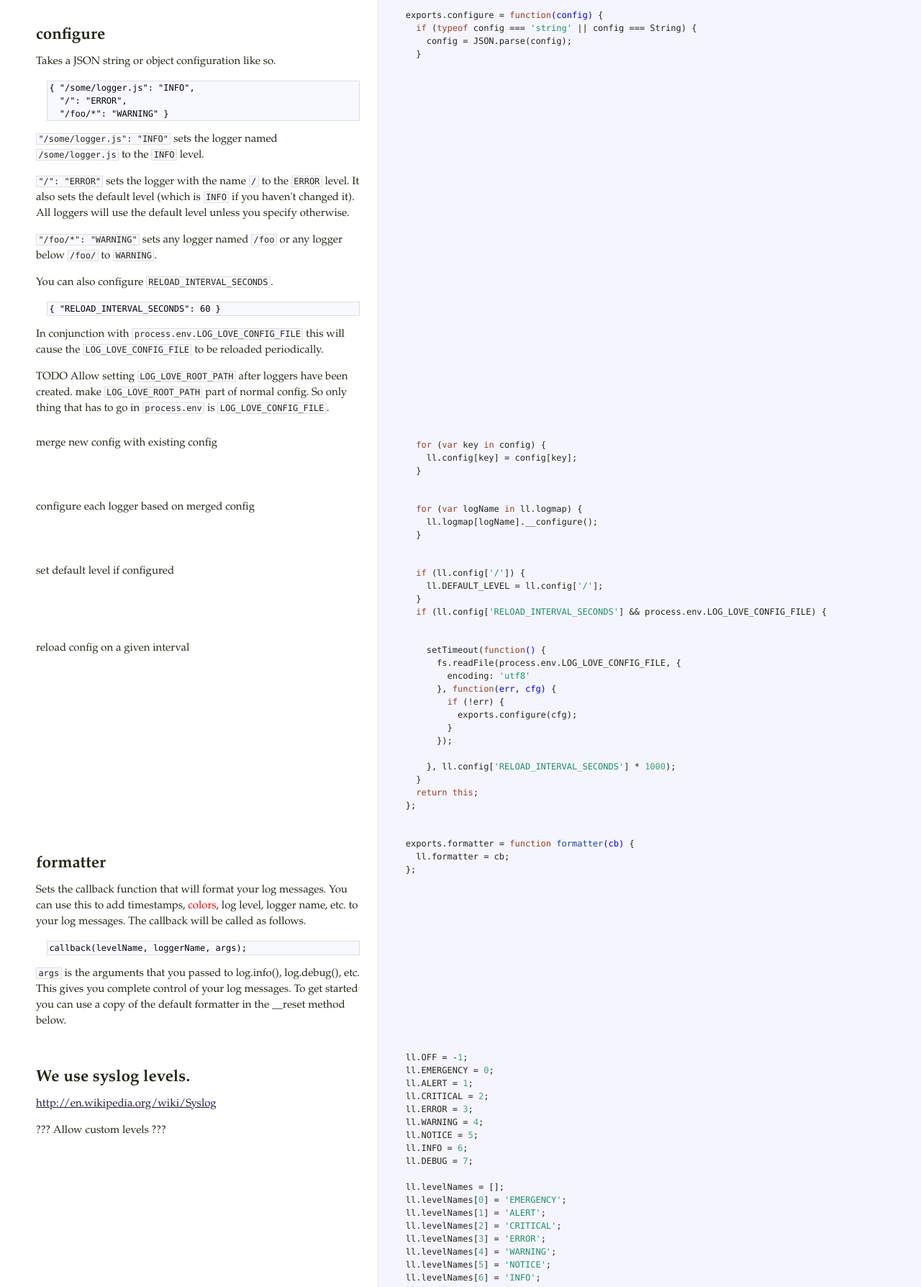
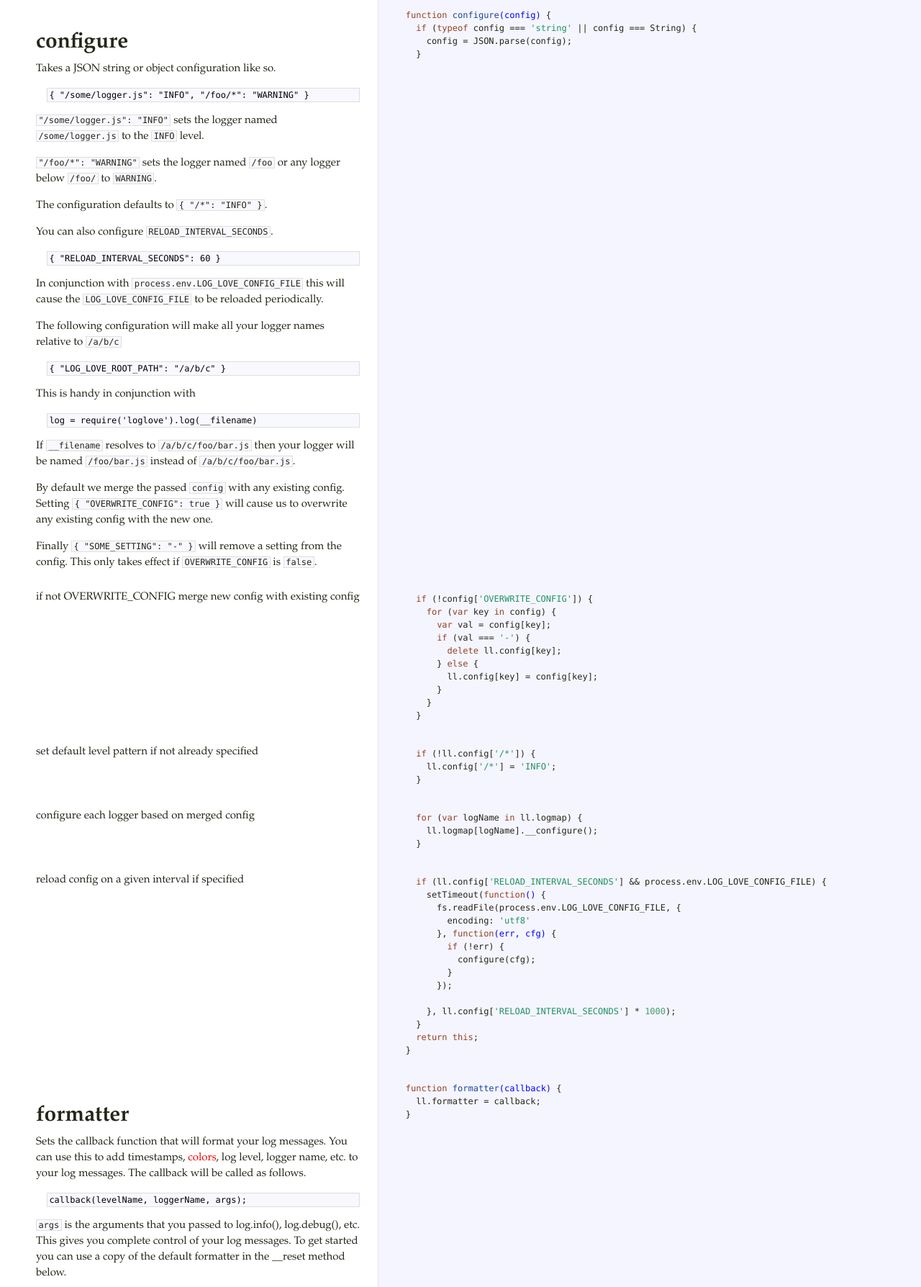
Before and after one commit to cold-storage/loglove, a website: page doc/loglove.html in a window 1280 px wide. Shown: the part 1012-2800 px from the top of the page at 72% size. Drawn offline with Linux system fonts and the light colour scheme.

Commit message:
v5 OVERWRITE_CONFIG, remove config, etc.
cleanup.

```diff
--- a/doc/loglove.html
+++ b/doc/loglove.html
@@ -35,7 +35,7 @@ to <code>require(&#39;loglove&#39;).configure()</code></p>
 <p>You can easily set your logger names to the source file name.</p>
 <pre><code>log = require(&#39;loglove&#39;).log(__filename)</code></pre>
 <p>If you use this method you probably want to set the <code>LOG_LOVE_ROOT_PATH</code>
-environment variable to the base path of your app so your logger names
+config value to the base path of your app so your logger names
 are relative to that.</p>
 <p>You can safely use loglove in library modules provided you use hard coded
 log names and specify <code>OFF</code> as the level.</p>
@@ -66,30 +66,35 @@ john curleya johnandkerri littleroundthing com</p>
               <div class="pilwrap ">
                 <a class="pilcrow" href="#section-2">&#182;</a>
               </div>
-              <h2 id="configure">configure</h2>
+              <h1 id="configure">configure</h1>
 <p>Takes a JSON string or object configuration like so.</p>
-<pre><code>{ &quot;/some/logger.js&quot;: &quot;INFO&quot;,
-  &quot;/&quot;: &quot;ERROR&quot;,
-  &quot;/foo/*&quot;: &quot;WARNING&quot; }</code></pre>
+<pre><code>{ &quot;/some/logger.js&quot;: &quot;INFO&quot;, &quot;/foo/*&quot;: &quot;WARNING&quot; }</code></pre>
 <p><code>&quot;/some/logger.js&quot;: &quot;INFO&quot;</code> sets the logger named <code>/some/logger.js</code>
 to the <code>INFO</code> level.</p>
-<p><code>&quot;/&quot;: &quot;ERROR&quot;</code> sets the logger with the name <code>/</code> to the <code>ERROR</code>
-level. It also sets the default level (which is <code>INFO</code> if you haven&#39;t
-changed it). All loggers will use the default level unless you specify
-otherwise.</p>
-<p><code>&quot;/foo/*&quot;: &quot;WARNING&quot;</code> sets any logger named <code>/foo</code> or any logger
+<p><code>&quot;/foo/*&quot;: &quot;WARNING&quot;</code> sets the logger named <code>/foo</code> or any logger
 below <code>/foo/</code> to <code>WARNING</code>.</p>
+<p>The configuration defaults to <code>{ &quot;/*&quot;: &quot;INFO&quot; }</code>.</p>
 <p>You can also configure <code>RELOAD_INTERVAL_SECONDS</code>.</p>
 <pre><code>{ &quot;RELOAD_INTERVAL_SECONDS&quot;: 60 }</code></pre>
 <p>In conjunction with <code>process.env.LOG_LOVE_CONFIG_FILE</code> this will cause
 the <code>LOG_LOVE_CONFIG_FILE</code> to be reloaded periodically.</p>
-<p>TODO Allow setting <code>LOG_LOVE_ROOT_PATH</code> after loggers have been created.
-make <code>LOG_LOVE_ROOT_PATH</code> part of normal config. So only thing that
-has to go in <code>process.env</code> is <code>LOG_LOVE_CONFIG_FILE</code>.</p>
+<p>The following configuration will make all your logger names relative
+to <code>/a/b/c</code></p>
+<pre><code>{ &quot;LOG_LOVE_ROOT_PATH&quot;: &quot;/a/b/c&quot; }</code></pre>
+<p>This is handy in conjunction with</p>
+<pre><code>log = require(&#39;loglove&#39;).log(__filename)</code></pre>
+<p>If <code>__filename</code>
+resolves to <code>/a/b/c/foo/bar.js</code> then your logger will be named
+<code>/foo/bar.js</code> instead of <code>/a/b/c/foo/bar.js</code>.</p>
+<p>By default we merge the passed <code>config</code> with any existing config.
+Setting <code>{ &quot;OVERWRITE_CONFIG&quot;: true }</code> will cause us to overwrite any existing
+config with the new one.</p>
+<p>Finally <code>{ &quot;SOME_SETTING&quot;: &quot;-&quot; }</code> will remove a setting from the config.
+This only takes effect if <code>OVERWRITE_CONFIG</code> is <code>false</code>.</p>
 
             </div>
 
-            <div class="content"><div class='highlight'><pre>exports.configure = <span class="function"><span class="keyword">function</span><span class="params">(config)</span> {</span>
+            <div class="content"><div class='highlight'><pre><span class="function"><span class="keyword">function</span> <span class="title">configure</span><span class="params">(config)</span> {</span>
   <span class="keyword">if</span> (<span class="keyword">typeof</span> config === <span class="string">'string'</span> || config === String) {
     config = JSON.parse(config);
   }</pre></div></div>
@@ -103,12 +108,19 @@ has to go in <code>process.env</code> is <code>LOG_LOVE_CONFIG_FILE</code>.</p>
               <div class="pilwrap ">
                 <a class="pilcrow" href="#section-3">&#182;</a>
               </div>
-              <p>merge new config with existing config</p>
+              <p>if not OVERWRITE_CONFIG merge new config with existing config</p>
 
             </div>
 
-            <div class="content"><div class='highlight'><pre>  <span class="keyword">for</span> (<span class="keyword">var</span> key <span class="keyword">in</span> config) {
-    ll.config[key] = config[key];
+            <div class="content"><div class='highlight'><pre>  <span class="keyword">if</span> (!config[<span class="string">'OVERWRITE_CONFIG'</span>]) {
+    <span class="keyword">for</span> (<span class="keyword">var</span> key <span class="keyword">in</span> config) {
+      <span class="keyword">var</span> val = config[key];
+      <span class="keyword">if</span> (val === <span class="string">'-'</span>) {
+        <span class="keyword">delete</span> ll.config[key];
+      } <span class="keyword">else</span> {
+        ll.config[key] = config[key];
+      }
+    }
   }</pre></div></div>
 
         </li>
@@ -119,6 +131,23 @@ has to go in <code>process.env</code> is <code>LOG_LOVE_CONFIG_FILE</code>.</p>
 
               <div class="pilwrap ">
                 <a class="pilcrow" href="#section-4">&#182;</a>
+              </div>
+              <p>set default level pattern if not already specified</p>
+
+            </div>
+
+            <div class="content"><div class='highlight'><pre>  <span class="keyword">if</span> (!ll.config[<span class="string">'/*'</span>]) {
+    ll.config[<span class="string">'/*'</span>] = <span class="string">'INFO'</span>;
+  }</pre></div></div>
+
+        </li>
+
+
+        <li id="section-5">
+            <div class="annotation">
+
+              <div class="pilwrap ">
+                <a class="pilcrow" href="#section-5">&#182;</a>
               </div>
               <p>configure each logger based on merged config</p>
 
@@ -131,47 +160,30 @@ has to go in <code>process.env</code> is <code>LOG_LOVE_CONFIG_FILE</code>.</p>
         </li>
 
 
-        <li id="section-5">
-            <div class="annotation">
-
-              <div class="pilwrap ">
-                <a class="pilcrow" href="#section-5">&#182;</a>
-              </div>
-              <p>set default level if configured</p>
-
-            </div>
-
-            <div class="content"><div class='highlight'><pre>  <span class="keyword">if</span> (ll.config[<span class="string">'/'</span>]) {
-    ll.DEFAULT_LEVEL = ll.config[<span class="string">'/'</span>];
-  }
-  <span class="keyword">if</span> (ll.config[<span class="string">'RELOAD_INTERVAL_SECONDS'</span>] &amp;&amp; process.env.LOG_LOVE_CONFIG_FILE) {</pre></div></div>
-
-        </li>
-
-
         <li id="section-6">
             <div class="annotation">
 
               <div class="pilwrap ">
                 <a class="pilcrow" href="#section-6">&#182;</a>
               </div>
-              <p>reload config on a given interval</p>
+              <p>reload config on a given interval if specified</p>
 
             </div>
 
-            <div class="content"><div class='highlight'><pre>    setTimeout(<span class="function"><span class="keyword">function</span><span class="params">()</span> {</span>
+            <div class="content"><div class='highlight'><pre>  <span class="keyword">if</span> (ll.config[<span class="string">'RELOAD_INTERVAL_SECONDS'</span>] &amp;&amp; process.env.LOG_LOVE_CONFIG_FILE) {
+    setTimeout(<span class="function"><span class="keyword">function</span><span class="params">()</span> {</span>
       fs.readFile(process.env.LOG_LOVE_CONFIG_FILE, {
         encoding: <span class="string">'utf8'</span>
       }, <span class="function"><span class="keyword">function</span><span class="params">(err, cfg)</span> {</span>
         <span class="keyword">if</span> (!err) {
-          exports.configure(cfg);
+          configure(cfg);
         }
       });
 
     }, ll.config[<span class="string">'RELOAD_INTERVAL_SECONDS'</span>] * <span class="number">1000</span>);
   }
   <span class="keyword">return</span> <span class="keyword">this</span>;
-};</pre></div></div>
+}</pre></div></div>
 
         </li>
 
@@ -182,7 +194,7 @@ has to go in <code>process.env</code> is <code>LOG_LOVE_CONFIG_FILE</code>.</p>
               <div class="pilwrap ">
                 <a class="pilcrow" href="#section-7">&#182;</a>
               </div>
-              <h2 id="formatter">formatter</h2>
+              <h1 id="formatter">formatter</h1>
 <p>Sets the callback function that will format your log messages.
 You can use this to add timestamps, <font color='red'>colors</font>,
 log level, logger name, etc. to your log messages.
@@ -195,9 +207,9 @@ in the __reset method below.</p>
 
             </div>
 
-            <div class="content"><div class='highlight'><pre>exports.formatter = <span class="function"><span class="keyword">function</span> <span class="title">formatter</span><span class="params">(cb)</span> {</span>
-  ll.formatter = cb;
-};</pre></div></div>
+            <div class="content"><div class='highlight'><pre><span class="function"><span class="keyword">function</span> <span class="title">formatter</span><span class="params">(callback)</span> {</span>
+  ll.formatter = callback;
+}</pre></div></div>
 
         </li>
 
@@ -208,7 +220,7 @@ in the __reset method below.</p>
               <div class="pilwrap ">
                 <a class="pilcrow" href="#section-8">&#182;</a>
               </div>
-              <h2 id="we-use-syslog-levels-">We use syslog levels.</h2>
+              <h1 id="we-use-syslog-levels-">We use syslog levels.</h1>
 <p><a href="http://en.wikipedia.org/wiki/Syslog">http://en.wikipedia.org/wiki/Syslog</a></p>
 <p>??? Allow custom levels ???</p>
 
@@ -222,17 +234,7 @@ ll.ERROR = <span class="number">3</span>;
 ll.WARNING = <span class="number">4</span>;
 ll.NOTICE = <span class="number">5</span>;
 ll.INFO = <span class="number">6</span>;
-ll.DEBUG = <span class="number">7</span>;
-
-ll.levelNames = [];
-ll.levelNames[<span class="number">0</span>] = <span class="string">'EMERGENCY'</span>;
-ll.levelNames[<span class="number">1</span>] = <span class="string">'ALERT'</span>;
-ll.levelNames[<span class="number">2</span>] = <span class="string">'CRITICAL'</span>;
-ll.levelNames[<span class="number">3</span>] = <span class="string">'ERROR'</span>;
-ll.levelNames[<span class="number">4</span>] = <span class="string">'WARNING'</span>;
-ll.levelNames[<span class="number">5</span>] = <span class="string">'NOTICE'</span>;
-ll.levelNames[<span class="number">6</span>] = <span class="string">'INFO'</span>;
-ll.levelNames[<span class="number">7</span>] = <span class="string">'DEBUG'</span>;</pre></div></div>
+ll.DEBUG = <span class="number">7</span>;</pre></div></div>
 
         </li>
 
@@ -243,13 +245,12 @@ ll.levelNames[<span class="number">7</span>] = <span class="string">'DEBUG'</spa
               <div class="pilwrap ">
                 <a class="pilcrow" href="#section-9">&#182;</a>
               </div>
-              <h2 id="constructor">Constructor</h2>
+              <h1 id="constructor">Constructor</h1>
 
             </div>
 
             <div class="content"><div class='highlight'><pre><span class="function"><span class="keyword">function</span> <span class="title">Log</span><span class="params">(name, levelName, noshow)</span> {</span>
-  name = name || <span class="string">'/'</span>;
-  name = name.substr(ll.rootPath.length);</pre></div></div>
+  name = name || <span class="string">'/'</span>;</pre></div></div>
 
         </li>
 
@@ -328,16 +329,16 @@ gets set and you can check if it matches what you expect.</p>
               <div class="pilwrap ">
                 <a class="pilcrow" href="#section-14">&#182;</a>
               </div>
-              <h2 id="log">log</h2>
+              <h1 id="log">log</h1>
 <p>Returns the logger of your dreams. All params are optional.
 <code>name</code> defaults to <code>/</code>. <code>level</code> defaults to the default level
 which is <code>INFO</code> unless it has been changed.</p>
 
             </div>
 
-            <div class="content"><div class='highlight'><pre>exports.log = <span class="function"><span class="keyword">function</span> <span class="title">log</span><span class="params">(name, level, noshow)</span> {</span>
+            <div class="content"><div class='highlight'><pre><span class="function"><span class="keyword">function</span> <span class="title">log</span><span class="params">(name, level, noshow)</span> {</span>
   <span class="keyword">return</span> <span class="keyword">new</span> Log(name, level, noshow);
-};</pre></div></div>
+}</pre></div></div>
 
         </li>
 
@@ -348,7 +349,7 @@ which is <code>INFO</code> unless it has been changed.</p>
               <div class="pilwrap ">
                 <a class="pilcrow" href="#section-15">&#182;</a>
               </div>
-              <h2 id="prototype">prototype</h2>
+              <h1 id="prototype">prototype</h1>
 <p>Here&#39;s what you can do with a logger. Log level descriptions from
 <a href="http://en.wikipedia.org/wiki/Syslog">http://en.wikipedia.org/wiki/Syslog</a></p>
 
@@ -574,15 +575,19 @@ mlog.info(&#39;more logs for fooMethod&#39;);</code></pre>
 
             <div class="content"><div class='highlight'><pre>  __configure: <span class="function"><span class="keyword">function</span> <span class="title">__configure</span><span class="params">()</span> {</span>
     <span class="keyword">this</span>.strength = -<span class="number">1</span>;
+    <span class="keyword">if</span> (ll.config.LOG_LOVE_ROOT_PATH &amp;&amp;
+      <span class="keyword">this</span>.name.indexOf(ll.config.LOG_LOVE_ROOT_PATH) === <span class="number">0</span>) {
+      <span class="keyword">this</span>.name = <span class="keyword">this</span>.name.substr(ll.config.LOG_LOVE_ROOT_PATH.length);
+    }
     <span class="keyword">var</span> key, val, keyNoSlashStar, strength;
     <span class="keyword">for</span> (key <span class="keyword">in</span> ll.config) {
       val = ll.config[key];
       <span class="keyword">if</span> (<span class="keyword">this</span>.name === key) {
-        <span class="keyword">this</span>.__setLevel(val, <span class="number">100</span>);
+        <span class="keyword">this</span>.__setLevelAndStrength(val, <span class="number">100</span>);
       } <span class="keyword">else</span> <span class="keyword">if</span> (key.indexOf(<span class="string">'*'</span>) &gt; -<span class="number">1</span>) {
         keyNoSlashStar = key.substr(<span class="number">0</span>, key.length - <span class="number">2</span>);
         <span class="keyword">if</span> (<span class="keyword">this</span>.name === keyNoSlashStar) {
-          <span class="keyword">this</span>.__setLevel(val, <span class="number">100</span>);
+          <span class="keyword">this</span>.__setLevelAndStrength(val, <span class="number">100</span>);
         } <span class="keyword">else</span> <span class="keyword">if</span> (<span class="keyword">this</span>.name.indexOf(keyNoSlashStar) === <span class="number">0</span>) {</pre></div></div>
 
         </li>
@@ -594,7 +599,7 @@ mlog.info(&#39;more logs for fooMethod&#39;);</code></pre>
               <div class="pilwrap ">
                 <a class="pilcrow" href="#section-27">&#182;</a>
               </div>
-              <p>wildcard matches with more segments beat those with less so
+              <p>wildcard matches with more segments beat those with less, so
 <code>/foo/bar/*</code> beats <code>/foo/*</code> assuming your logger is named
 <code>/foo/bar/zoo.js</code></p>
 
@@ -602,16 +607,13 @@ mlog.info(&#39;more logs for fooMethod&#39;);</code></pre>
 
             <div class="content"><div class='highlight'><pre>          strength = key.split(<span class="string">'/'</span>).length;
           <span class="keyword">if</span> (strength &gt; <span class="keyword">this</span>.strength) {
-            <span class="keyword">this</span>.__setLevel(val, strength);
+            <span class="keyword">this</span>.__setLevelAndStrength(val, strength);
           }
         }
       }
     }
-    <span class="keyword">if</span> (<span class="keyword">this</span>.strength === -<span class="number">1</span>) {
-      <span class="keyword">this</span>.__setLevel();
-    }
   },
-  __setLevel: <span class="function"><span class="keyword">function</span> <span class="title">__setLevel</span><span class="params">(levelName, strength)</span> {</span>
+  __setLevelAndStrength: <span class="function"><span class="keyword">function</span> <span class="title">__setLevelAndStrength</span><span class="params">(levelName, strength)</span> {</span>
     <span class="keyword">this</span>.strength = strength;</pre></div></div>
 
         </li>
@@ -627,7 +629,7 @@ mlog.info(&#39;more logs for fooMethod&#39;);</code></pre>
 
             </div>
 
-            <div class="content"><div class='highlight'><pre>    <span class="keyword">this</span>.level = ll[levelName] || ll.DEFAULT_LEVEL;</pre></div></div>
+            <div class="content"><div class='highlight'><pre>    <span class="keyword">this</span>.level = ll[levelName];</pre></div></div>
 
         </li>
 
@@ -642,7 +644,7 @@ mlog.info(&#39;more logs for fooMethod&#39;);</code></pre>
 
             </div>
 
-            <div class="content"><div class='highlight'><pre>    <span class="keyword">this</span>.levelName = levelName || ll.levelNames[<span class="keyword">this</span>.level];
+            <div class="content"><div class='highlight'><pre>    <span class="keyword">this</span>.levelName = levelName;
   },</pre></div></div>
 
         </li>
@@ -673,19 +675,18 @@ mlog.info(&#39;more logs for fooMethod&#39;);</code></pre>
               <div class="pilwrap ">
                 <a class="pilcrow" href="#section-31">&#182;</a>
               </div>
-              <h2 id="tostring">toString</h2>
+              <h1 id="tostring">toString</h1>
 <p>Pretty print loglove.</p>
 
             </div>
 
-            <div class="content"><div class='highlight'><pre>exports.toString = <span class="function"><span class="keyword">function</span> <span class="title">toString</span><span class="params">()</span> {</span>
+            <div class="content"><div class='highlight'><pre><span class="function"><span class="keyword">function</span> <span class="title">toString</span><span class="params">()</span> {</span>
   <span class="keyword">return</span> JSON.stringify({
-    rootPath: ll.rootPath,
     config: ll.config,
     logmap: ll.logmap,
     formatter: ll.formatter + <span class="string">''</span>
   });
-};</pre></div></div>
+}</pre></div></div>
 
         </li>
 
@@ -696,17 +697,15 @@ mlog.info(&#39;more logs for fooMethod&#39;);</code></pre>
               <div class="pilwrap ">
                 <a class="pilcrow" href="#section-32">&#182;</a>
               </div>
-              <h2 id="__reset">__reset</h2>
+              <h1 id="__reset">__reset</h1>
 <p>Handy for unit testing. Should not be used otherwise.</p>
-<p>For unit testing you can modify <code>process.env.LOG_LOVE_ROOT_PATH</code>
-or <code>process.env.LOG_LOVE_CONFIG_FILE</code> and then call <code>_reset()</code>.</p>
+<p>For unit testing you can modify <code>process.env.LOG_LOVE_CONFIG_FILE</code>
+and then call <code>_reset()</code>.</p>
 
             </div>
 
-            <div class="content"><div class='highlight'><pre>exports.__reset = <span class="function"><span class="keyword">function</span> <span class="title">__reset</span><span class="params">()</span> {</span>
-  ll.DEFAULT_LEVEL = ll.INFO;
+            <div class="content"><div class='highlight'><pre><span class="function"><span class="keyword">function</span> <span class="title">__reset</span><span class="params">()</span> {</span>
   ll.logmap = {};
-  ll.rootPath = process.env.LOG_LOVE_ROOT_PATH || <span class="string">''</span>;
   ll.config = <span class="literal">null</span>;
   <span class="keyword">if</span> (process.env.LOG_LOVE_CONFIG_FILE) {
     <span class="keyword">try</span> {
@@ -731,7 +730,7 @@ or <code>process.env.LOG_LOVE_CONFIG_FILE</code> and then call <code>_reset()</c
             <div class="content"><div class='highlight'><pre>    }
   }
   ll.config = ll.config || {};
-  exports.configure(ll.config);</pre></div></div>
+  configure(ll.config);</pre></div></div>
 
         </li>
 
@@ -756,9 +755,15 @@ or <code>process.env.LOG_LOVE_CONFIG_FILE</code> and then call <code>_reset()</c
       <span class="string">'\x1B[33m'</span> + msg + <span class="string">'\x1B[39m'</span>,
       name);
   };
-};
+}
 
-exports.__reset();
+__reset();
+
+exports.configure = configure;
+exports.formatter = formatter;
+exports.log = log;
+exports.toString = toString;
+exports.__reset = __reset;
 
 <span class="keyword">new</span> Log(<span class="string">'/LOG_LOVE_SYSTEM_LOGGER'</span>).info(<span class="string">'loglove initialized'</span>);</pre></div></div>
 
--- a/package.json
+++ b/package.json
@@ -1,7 +1,7 @@
 {
   "name": "loglove",
   "description": "A simple logging facility for node.js",
-  "version": "0.0.4",
+  "version": "0.0.5",
   "author": "John Stein <john@johnandkerri.com>",
   "keywords": [
     "log",
```
Also changed, not shown: test/loglove.js (+17 -13 lines), lib/loglove.js.
